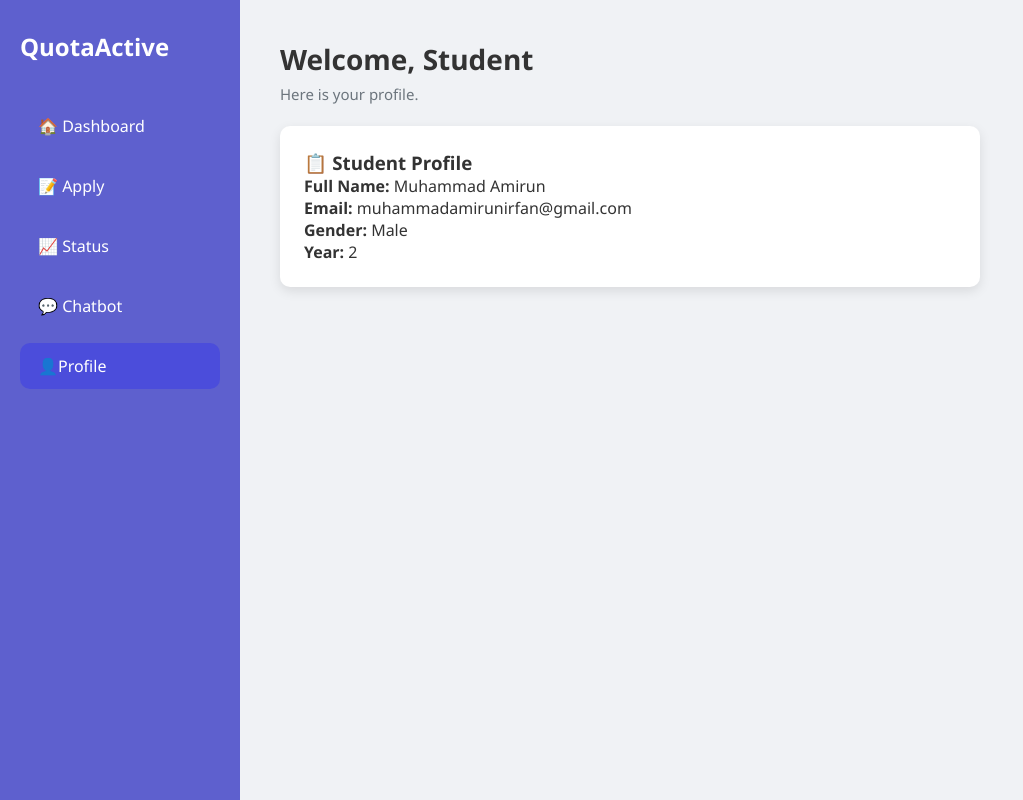
After one commit to welsonxw/quota-active-system, a PHP site: page /student/profile.php in a window 1280 px wide. The commit adds this page. Shown: the whole page, without its empty margins (0-1023 px from the left). Run offline with PHP 8.4, Linux system fonts and the light colour scheme; a user stored in the database is signed in; data comes from the database, SQL or seed files in the repository.

Commit message:
added student profile

```diff
--- a/css/student-dashboard.css
+++ b/css/student-dashboard.css
@@ -39,6 +39,11 @@ body {
   transition: background 0.3s;
   font-size: 16px;
   cursor: pointer;
+}
+
+.nav-link {
+  text-decoration: none;
+  color: inherit; /* optional: ensures the link inherits color from parent */
 }
 
 .nav-item:hover,
@@ -86,6 +91,8 @@ body {
   grid-column: 2;
   grid-row: 2;
 }
+
+
 
 /* Cards */
 .card {
@@ -221,3 +228,12 @@ body {
 .chatbot-input button:hover {
   background-color: #2c80b4;
 }
+
+.profile {
+  width: 100%; /* Make it expand fully inside grid column */
+  max-width: 700px; /* Increase this value to make it wider */
+  padding: 24px;
+  border-radius: 10px;
+  box-shadow: 0 4px 12px rgba(0,0,0,0.1);
+  background-color: white;
+}
--- a/student/dashboard.php
+++ b/student/dashboard.php
@@ -29,6 +29,7 @@ include '../includes/db_studentlocal.php';
         <li class="nav-item"><a href="apply.php" class="nav-link">📝 Apply</a></li>
         <li class="nav-item"><a href="status.php" class="nav-link">📈 Status</a></li>
         <li class="nav-item">💬 Chatbot</li>
+        <li class="nav-item"> <a href="profile.php" class="nav-link">👤Profile</a></li>
       </ul>
     </nav>
   </aside>
--- /dev/null
+++ b/student/profile.php
@@ -0,0 +1,55 @@
+<?php
+session_start();
+
+include '../includes/db_studentlocal.php';
+if (!isset($_SESSION['student_id'])) {
+    header("Location: login.php");
+    exit();
+}
+$student_id = $_SESSION['student_id'];
+$sql = "SELECT fullname, email, gender, year FROM student WHERE student_id = ?";
+$stmt = $mysqli->prepare($sql);
+$stmt->bind_param("i", $student_id);
+$stmt->execute();
+$result = $stmt->get_result();
+$student = $result->fetch_assoc();
+?>
+
+<!DOCTYPE html>
+<html lang="en">
+<head>
+  <meta charset="UTF-8" />
+  <meta name="viewport" content="width=device-width, initial-scale=1.0"/>
+  <title>Quota Active Dashboard</title>
+  <link rel="stylesheet" href="../css/student-dashboard.css" />
+
+  <div class="dashboard-container">
+  <!-- Sidebar -->
+  <aside class="sidebar">
+    <h2 class="logo">QuotaActive</h2>
+    <nav>
+      <ul class="nav-list">
+        <li class="nav-item"><a href="dashboard.php" class="nav-link">🏠 Dashboard</a></li>
+        <li class="nav-item"><a href="apply.php" class="nav-link">📝 Apply</a></li>
+        <li class="nav-item"><a href="status.php" class="nav-link">📈 Status</a></li>
+        <li class="nav-item">💬 Chatbot</li>
+        <li class="nav-item active"> <a href="profile.php" class="nav-link">👤Profile</a></li>
+      </ul>
+    </nav>
+  </aside>
+
+   <!-- Main Content -->
+  <main class="main-content">
+    <header class="main-header">
+      <h1>Welcome, Student</h1>
+      <p>Here is your profile.</p>
+    </header>
+   <br>
+
+      <div class="profile">
+        <h3>📋 Student Profile</h3>
+ <p><strong>Full Name:</strong> <?= htmlspecialchars($student['fullname']) ?></p>
+    <p><strong>Email:</strong> <?= htmlspecialchars($student['email']) ?></p>
+    <p><strong>Gender:</strong> <?= htmlspecialchars($student['gender']) ?></p>
+    <p><strong>Year:</strong> <?= htmlspecialchars($student['year']) ?></p>
+      </div>
```
